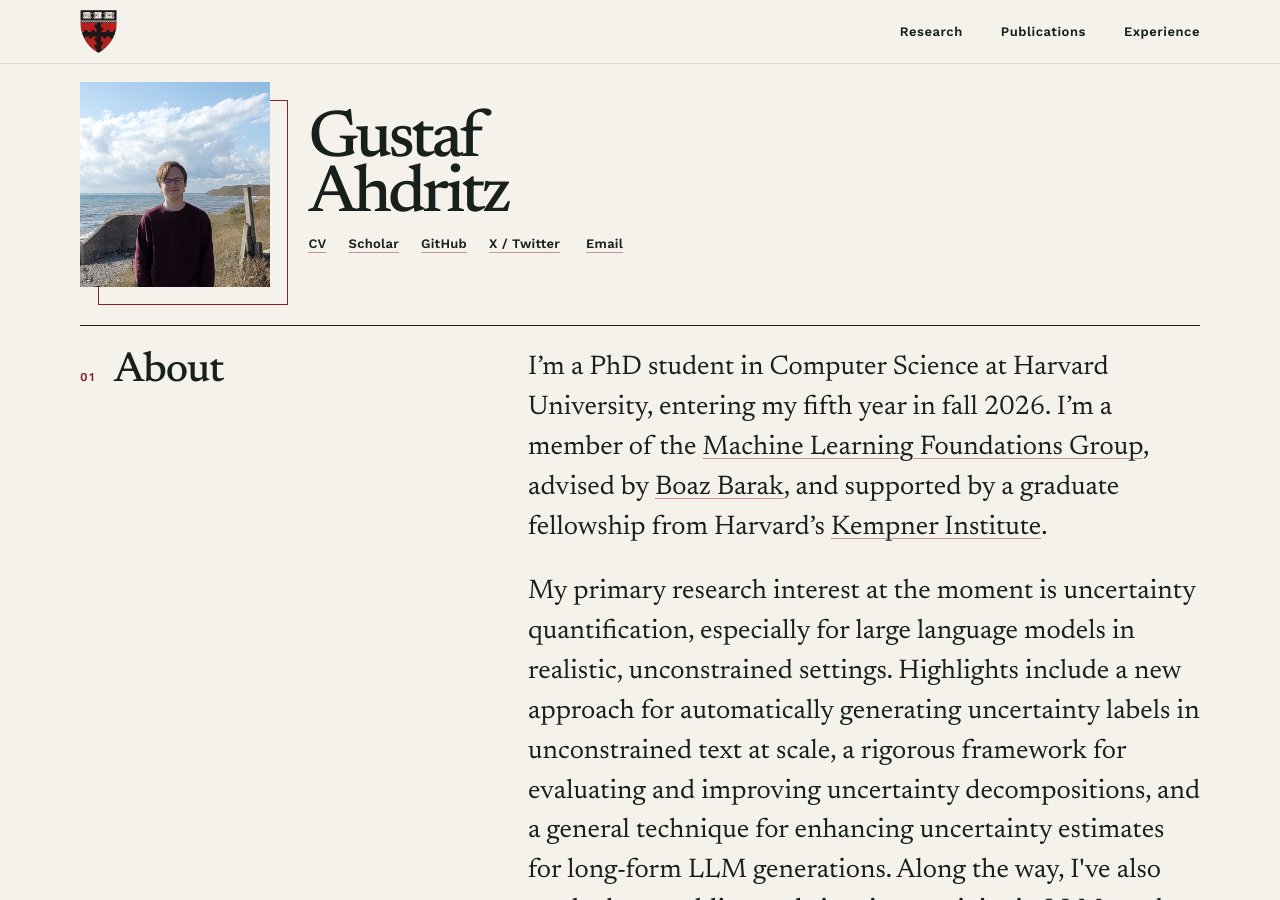
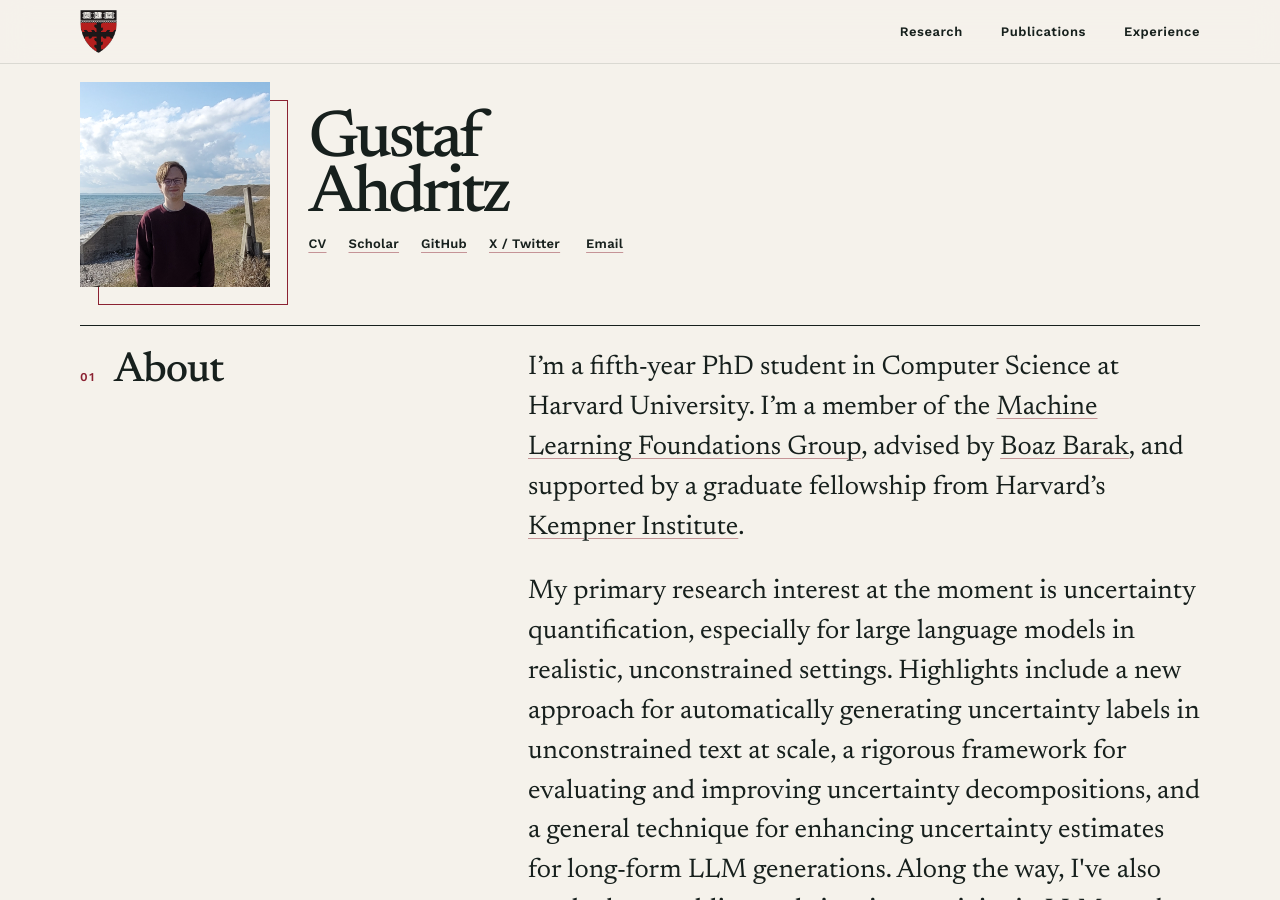
Before and after one commit to gahdritz/gahdritz.github.io, a Jekyll site: the page built from index.html, in a window 1280 px wide and 900 px high. Built offline with Jekyll 4.4.1, drawn with Linux system fonts in a browser that asks for light colours.

Commit message:
Fix wording.

```diff
--- a/index.html
+++ b/index.html
@@ -116,7 +116,7 @@ layout: default
       <h2>About</h2>
     </div>
     <div class="prose">
-      <p>I’m a PhD student in Computer Science at Harvard University, entering my fifth year in fall 2026. I’m a member of the <a href="https://mlfoundations.org">Machine Learning Foundations Group</a>, advised by <a href="https://boazbarak.org">Boaz Barak</a>, and supported by a graduate fellowship from Harvard’s <a href="https://www.harvard.edu/kempner-institute/">Kempner Institute</a>.</p>
+      <p>I’m a fifth-year PhD student in Computer Science at Harvard University. I’m a member of the <a href="https://mlfoundations.org">Machine Learning Foundations Group</a>, advised by <a href="https://boazbarak.org">Boaz Barak</a>, and supported by a graduate fellowship from Harvard’s <a href="https://www.harvard.edu/kempner-institute/">Kempner Institute</a>.</p>
       <p>My primary research interest at the moment is uncertainty quantification, especially for large language models in realistic, unconstrained settings. Highlights include a new approach for automatically generating uncertainty labels in unconstrained text at scale, a rigorous framework for evaluating and improving uncertainty decompositions, and a general technique for enhancing uncertainty estimates for long-form LLM generations. Along the way, I've also worked on enabling real-time interactivity in LLMs and a benchmark measuring their ability to screen out untrustworthy information.</p>
       <p>Previously, I interned at Meta in 2025 and Apple in 2024. I earned a B.A. in Computer Science and History (2020) and an M.S. in Computer Science (2021) from Columbia, where I worked with <a href="https://aqlab.io">Mohammed AlQuraishi</a> on protein structure prediction and led the development of <a href="https://github.com/aqlaboratory/openfold">OpenFold</a>.</p>
     </div>
```
